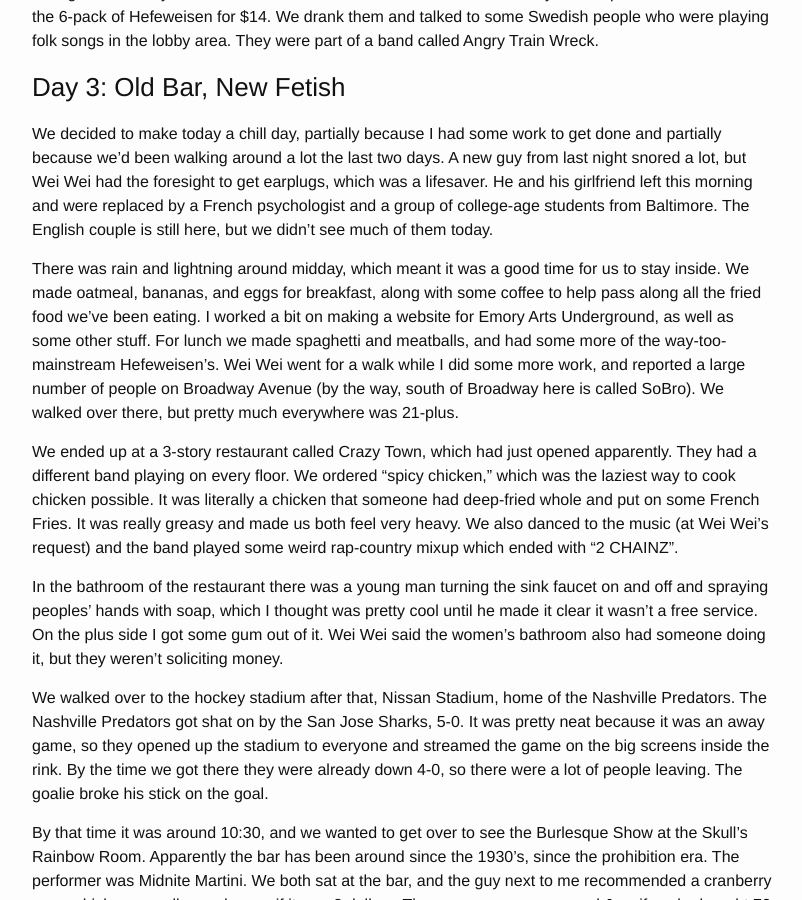
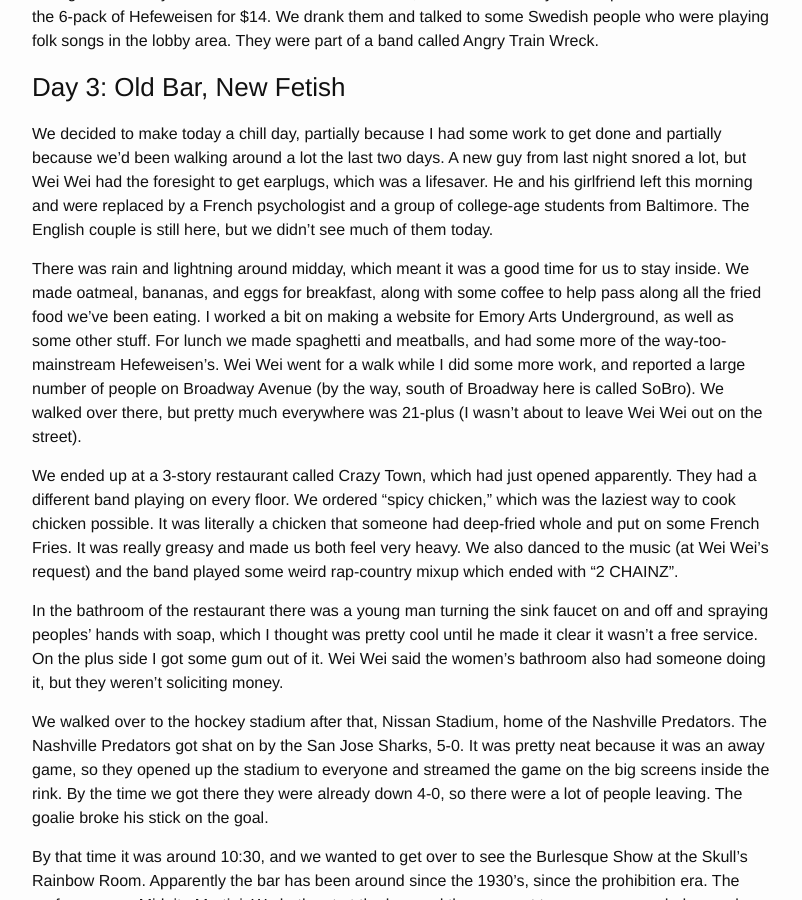
Before and after one commit to codekansas/codekansas.github.io, a Jekyll site: the page built from _posts/2016-05-11-patriotism-tour.markdown, in a window 1280 px wide and 900 px high, scrolled down 2190 px. Shown: the whole window, without its empty margins (238-1040 px from the left). Built offline with Jekyll 4.4.1, drawn with Linux system fonts in a browser that asks for light colours.

Commit message:
minor change

```diff
--- a/_posts/2016-05-11-patriotism-tour.markdown
+++ b/_posts/2016-05-11-patriotism-tour.markdown
@@ -33,7 +33,7 @@
 
 We decided to make today a chill day, partially because I had some work to get done and partially because we'd been walking around a lot the last two days. A new guy from last night snored a lot, but Wei Wei had the foresight to get earplugs, which was a lifesaver. He and his girlfriend left this morning and were replaced by a French psychologist and a group of college-age students from Baltimore. The English couple is still here, but we didn't see much of them today.
 
-There was rain and lightning around midday, which meant it was a good time for us to stay inside. We made oatmeal, bananas, and eggs for breakfast, along with some coffee to help pass along all the fried food we've been eating. I worked a bit on making a website for Emory Arts Underground, as well as some other stuff. For lunch we made spaghetti and meatballs, and had some more of the way-too-mainstream Hefeweisen's. Wei Wei went for a walk while I did some more work, and reported a large number of people on Broadway Avenue (by the way, south of Broadway here is called SoBro). We walked over there, but pretty much everywhere was 21-plus.
+There was rain and lightning around midday, which meant it was a good time for us to stay inside. We made oatmeal, bananas, and eggs for breakfast, along with some coffee to help pass along all the fried food we've been eating. I worked a bit on making a website for Emory Arts Underground, as well as some other stuff. For lunch we made spaghetti and meatballs, and had some more of the way-too-mainstream Hefeweisen's. Wei Wei went for a walk while I did some more work, and reported a large number of people on Broadway Avenue (by the way, south of Broadway here is called SoBro). We walked over there, but pretty much everywhere was 21-plus (I wasn't about to leave Wei Wei out on the street).
 
 We ended up at a 3-story restaurant called Crazy Town, which had just opened apparently. They had a different band playing on every floor. We ordered "spicy chicken," which was the laziest way to cook chicken possible. It was literally a chicken that someone had deep-fried whole and put on some French Fries. It was really greasy and made us both feel very heavy. We also danced to the music (at Wei Wei's request) and the band played some weird rap-country mixup which ended with "2 CHAINZ".
 
```
